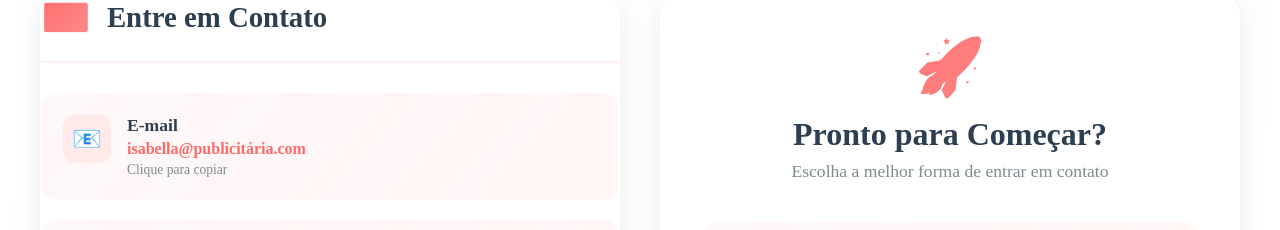
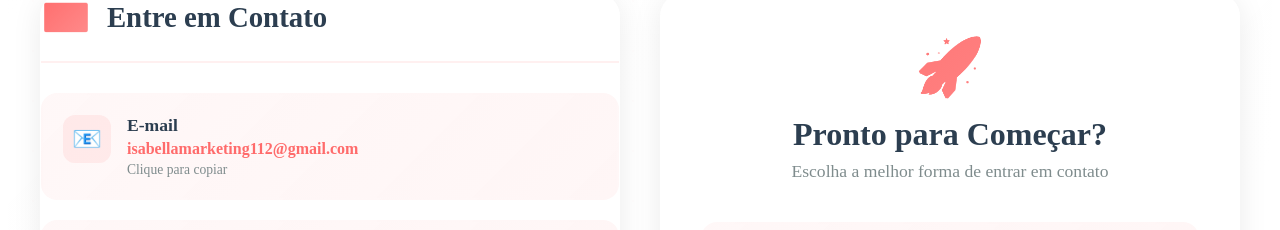
Before and after one commit to TonnyThe2nd/isabella-portfolio, an Angular app: page / in a window 1280 px wide. Shown: the part 7149-7379 px from the top of the page. Built offline with nearby package versions, Linux system fonts and the light colour scheme.

Commit message:
correção de texto de email

```diff
--- a/src/app/contato/contato.html
+++ b/src/app/contato/contato.html
@@ -27,7 +27,7 @@
                             </div>
                             <div class="item-content">
                                 <h4>E-mail</h4>
-                                <p class="item-value">isabella&#64;publicitária.com</p>
+                                <p class="item-value">isabellamarketing112@gmail.com</p>
                                 <span class="copy-hint">Clique para copiar</span>
                             </div>
                         </div>
```
